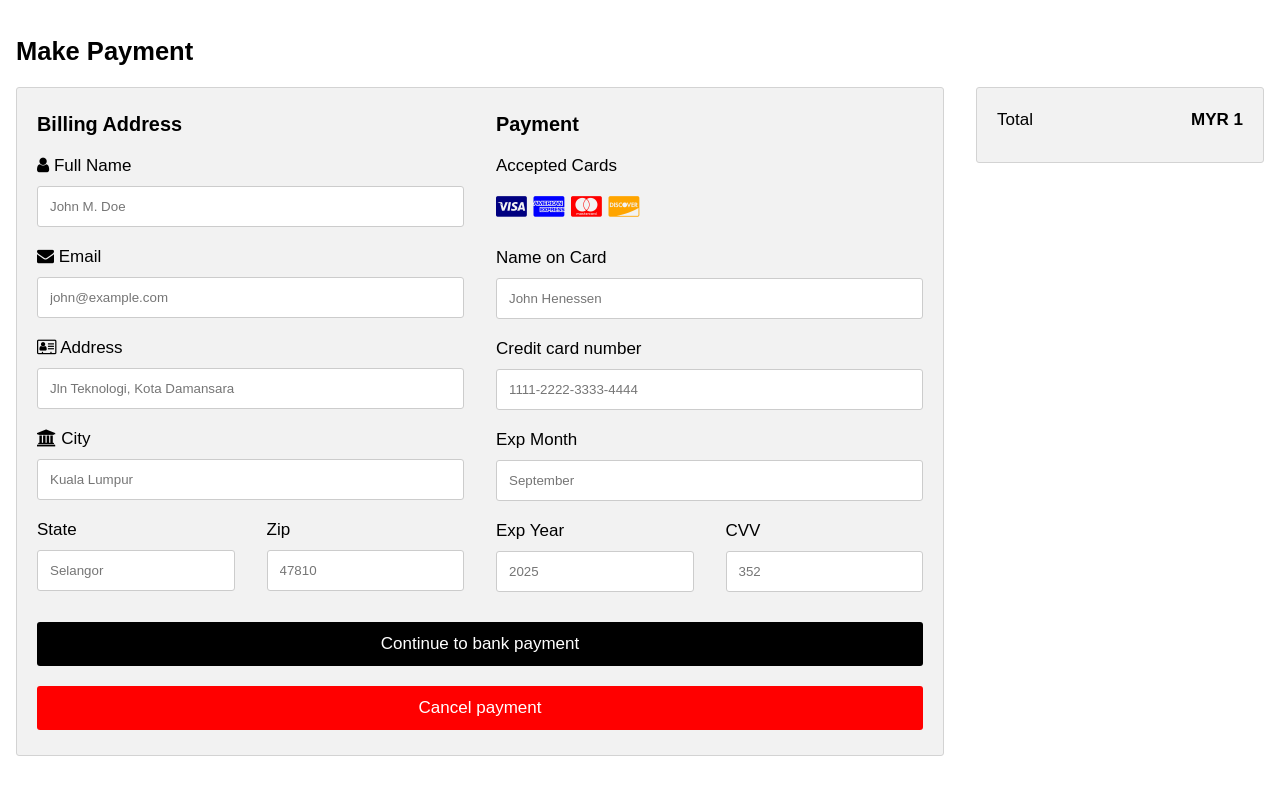
After one commit to CrispyCY/Trip-Planner, a PHP site: page /trip_planner/payment.php in a window 1280 px wide. The commit adds this page. Run offline with PHP 8.4, Linux system fonts and the light colour scheme; the visitor is signed in with stand-in values (Sample User, id 1).

Commit message:
Add files via upload

```diff
--- a/trip_planner/user/community_plan.php
+++ b/trip_planner/user/community_plan.php
@@ -77,7 +77,7 @@ if(isset($_POST['dups'])>0)
 {
     $startDate=$_POST['startDate'];
     $endDate=$_POST['endDate'];
-    $dupPln =  mysqli_query($con,"INSERT INTO `plan`(`planID`, `location`, `planName`, `startDate`, `endDate`, `dups`, `userID`) SELECT '$pl_id', `location`, `planName`, '$startDate', '$endDate', 'Y', '$userID' FROM `plan` WHERE planID = '$viewPln';");
+    $dupPln =  mysqli_query($con,"INSERT INTO `plan`(`planID`, `location`, `planName`, `startDate`, `endDate`, `dups`, `pay`, `userID`) SELECT '$pl_id', `location`, `planName`, '$startDate', '$endDate', 'Y', 'Y', '$userID' FROM `plan` WHERE planID = '$viewPln';");
     $dupUsrPln =  mysqli_query($con,"INSERT INTO `user_plan`(`planID`, `attID`, `modDur`) SELECT '$pl_id', `attID`, `modDur` FROM `user_plan` WHERE planID = '$viewPln';");
     echo "<script>
 	alert('Plan duplicated!');
--- a/trip_planner/user/home.php
+++ b/trip_planner/user/home.php
@@ -17,6 +17,8 @@ unset($_SESSION['pl_id']);
 unset($_SESSION['view']);
 unset($_SESSION['tag1']);
 unset($_SESSION['tag2']);
+unset($_SESSION['cost']);
+
 
 echo $userID;
 
@@ -66,7 +68,7 @@ if(isset($_POST['submit'])>0)
 			$pl_id = $userID.'_pl'.$rand3;
 
 
-			$newPln = mysqli_query($con,"INSERT INTO `plan`(`planID`, `location`, `planName`, `startDate`, `endDate`, `dups`, `userID`) VALUES ('$pl_id', '$userLct','$pl_name', '$startDate', '$endDate', 'N', '$userID');");
+			$newPln = mysqli_query($con,"INSERT INTO `plan`(`planID`, `location`, `planName`, `startDate`, `endDate`, `dups`, `pay`, `userID`) VALUES ('$pl_id', '$userLct','$pl_name', '$startDate', '$endDate', 'N', 'N', '$userID');");
 
 			$calcDur = mysqli_query($con,"SELECT DATEDIFF(endDate, startDate) AS DateDiff FROM plan WHERE userID = '$userID' and planID = '$pl_id';");
 
--- /dev/null
+++ b/trip_planner/user/payment.php
@@ -0,0 +1,236 @@
+<?php
+session_start();
+include_once '../database.php';
+$userID = $_SESSION['userID'];
+$cost = $_SESSION['cost'];
+$sltPln = $_SESSION['sltPln'];
+
+if(isset($_POST['pay'])>0)
+{
+    $newPln = mysqli_query($con,"UPDATE `plan` SET `pay`='Y' WHERE planID = '$sltPln';");
+	echo "<script>
+	alert('Payment success!');
+	window.location= 'user_plan.php';
+   </script>";
+
+}
+
+if(isset($_POST['cpay'])>0)
+{
+	echo "<script>
+	alert('Payment cancelled.');
+	window.location= 'user_plan.php';
+   </script>";
+
+}
+
+
+?>
+
+<!DOCTYPE html>
+<html>
+<head>
+<meta name="viewport" content="width=device-width, initial-scale=1">
+<link rel="stylesheet" href="https://cdnjs.cloudflare.com/ajax/libs/font-awesome/4.7.0/css/font-awesome.min.css">
+<style>
+body {
+  font-family: Arial;
+  font-size: 17px;
+  padding: 8px;
+}
+
+* {
+  box-sizing: border-box;
+}
+
+.row {
+  display: -ms-flexbox; /* IE10 */
+  display: flex;
+  -ms-flex-wrap: wrap; /* IE10 */
+  flex-wrap: wrap;
+  margin: 0 -16px;
+}
+
+.col-25 {
+  -ms-flex: 25%; /* IE10 */
+  flex: 25%;
+}
+
+.col-50 {
+  -ms-flex: 50%; /* IE10 */
+  flex: 50%;
+}
+
+.col-75 {
+  -ms-flex: 75%; /* IE10 */
+  flex: 75%;
+}
+
+.col-25,
+.col-50,
+.col-75 {
+  padding: 0 16px;
+}
+
+.container {
+  background-color: #f2f2f2;
+  padding: 5px 20px 15px 20px;
+  border: 1px solid lightgrey;
+  border-radius: 3px;
+}
+
+input[type=text] {
+  width: 100%;
+  margin-bottom: 20px;
+  padding: 12px;
+  border: 1px solid #ccc;
+  border-radius: 3px;
+}
+
+label {
+  margin-bottom: 10px;
+  display: block;
+}
+
+.icon-container {
+  margin-bottom: 20px;
+  padding: 7px 0;
+  font-size: 24px;
+}
+
+.btn {
+  background-color: black;
+  color: white;
+  padding: 12px;
+  margin: 10px 0;
+  border: none;
+  width: 100%;
+  border-radius: 3px;
+  cursor: pointer;
+  font-size: 17px;
+}
+
+.btn:hover {
+  background-color: white;
+  color:black;
+  border: 1px solid black;
+}
+
+.cbtn {
+  background-color: red;
+  color: white;
+  padding: 12px;
+  margin: 10px 0;
+  border: none;
+  width: 100%;
+  border-radius: 3px;
+  cursor: pointer;
+  font-size: 17px;
+}
+
+.cbtn:hover {
+  background-color: white;
+  color:red;
+  border: 1px solid red;
+}
+
+
+a {
+  color: #2196F3;
+}
+
+hr {
+  border: 1px solid lightgrey;
+}
+
+span.price {
+  float: right;
+  color: grey;
+}
+
+/* Responsive layout - when the screen is less than 800px wide, make the two columns stack on top of each other instead of next to each other (also change the direction - make the "cart" column go on top) */
+@media (max-width: 800px) {
+  .row {
+    flex-direction: column-reverse;
+  }
+  .col-25 {
+    margin-bottom: 20px;
+  }
+}
+</style>
+</head>
+<body>
+
+<h2>Make Payment</h2>
+<div class="row">
+  <div class="col-75">
+    <div class="container">
+      <form action="" method="post" autocomplete="off">
+
+        <div class="row">
+          <div class="col-50">
+            <h3>Billing Address</h3>
+            <label for="fname"><i class="fa fa-user"></i> Full Name</label>
+            <input type="text" id="fname" name="firstname" placeholder="John M. Doe">
+            <label for="email"><i class="fa fa-envelope"></i> Email</label>
+            <input type="text" id="email" name="email" placeholder="john@example.com">
+            <label for="adr"><i class="fa fa-address-card-o"></i> Address</label>
+            <input type="text" id="adr" name="address" placeholder="Jln Teknologi, Kota Damansara">
+            <label for="city"><i class="fa fa-institution"></i> City</label>
+            <input type="text" id="city" name="city" placeholder="Kuala Lumpur">
+
+            <div class="row">
+              <div class="col-50">
+                <label for="state">State</label>
+                <input type="text" id="state" name="state" placeholder="Selangor">
+              </div>
+              <div class="col-50">
+                <label for="zip">Zip</label>
+                <input type="text" id="zip" name="zip" placeholder="47810">
+              </div>
+            </div>
+          </div>
+
+          <div class="col-50">
+            <h3>Payment</h3>
+            <label for="fname">Accepted Cards</label>
+            <div class="icon-container">
+              <i class="fa fa-cc-visa" style="color:navy;"></i>
+              <i class="fa fa-cc-amex" style="color:blue;"></i>
+              <i class="fa fa-cc-mastercard" style="color:red;"></i>
+              <i class="fa fa-cc-discover" style="color:orange;"></i>
+            </div>
+            <label for="cname">Name on Card</label>
+            <input type="text" id="cname" name="cardname" placeholder="John Henessen">
+            <label for="ccnum">Credit card number</label>
+            <input type="text" id="ccnum" name="cardnumber" placeholder="1111-2222-3333-4444">
+            <label for="expmonth">Exp Month</label>
+            <input type="text" id="expmonth" name="expmonth" placeholder="September">
+            <div class="row">
+              <div class="col-50">
+                <label for="expyear">Exp Year</label>
+                <input type="text" id="expyear" name="expyear" placeholder="2025">
+              </div>
+              <div class="col-50">
+                <label for="cvv">CVV</label>
+                <input type="text" id="cvv" name="cvv" placeholder="352">
+              </div>
+            </div>
+          </div>
+
+        </div>
+        <input name="pay" type="submit" value="Continue to bank payment" class="btn">
+        <input name="cpay" type="submit" value="Cancel payment" class="cbtn">
+
+      </form>
+    </div>
+  </div>
+  <div class="col-25">
+    <div class="container">
+      <p>Total <span class="price" style="color:black"><b>MYR <?php echo $cost ?></b></span></p>
+    </div>
+  </div>
+</div>
+
+</body>
+</html>
```
Also changed, not shown: trip_planner/user/user_plan.php (+31 -0 lines).
